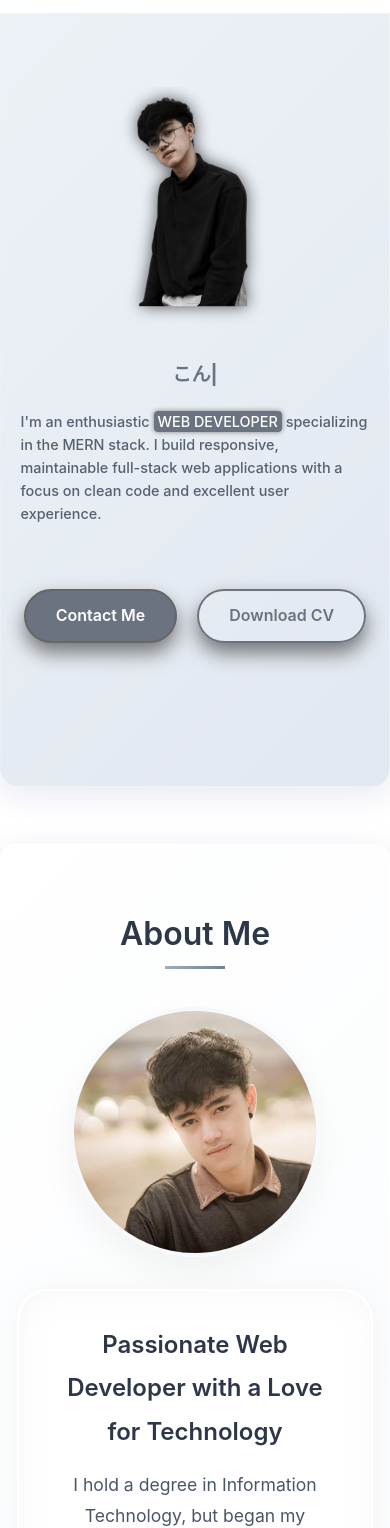
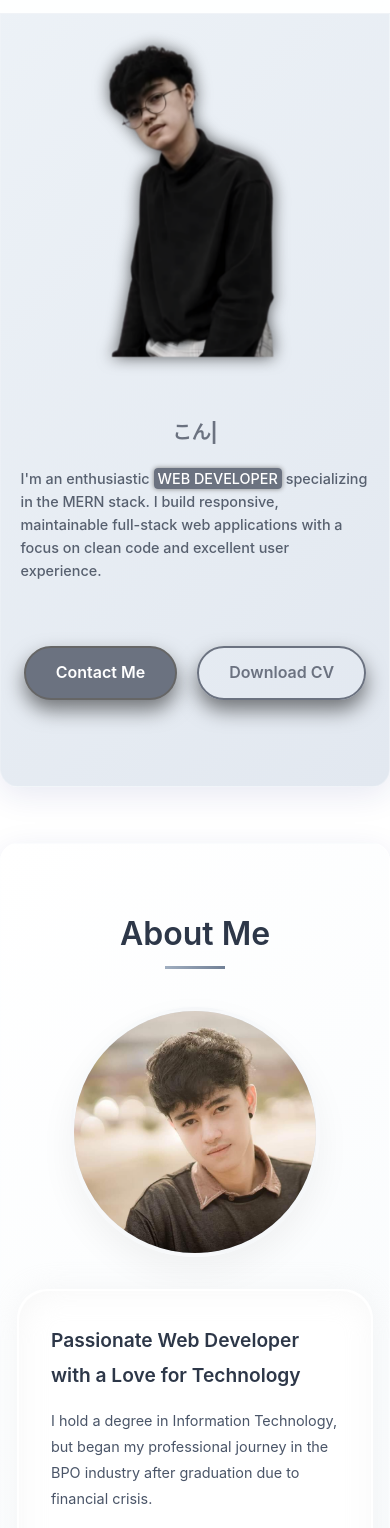
Before and after one commit to Gemar029/portfoliofinal, a website: page index.html in a window 390 px wide. Shown: the part 57-1585 px from the top of the page. Drawn offline with nearby package versions, Linux system fonts and the light colour scheme.

Commit message:
04/15/2025 Fix text sizing

```diff
--- a/styles.css
+++ b/styles.css
@@ -453,6 +453,7 @@ nav.scrolled {
     font-size: 1.1rem;
     line-height: 1.8;
     color: #4a5568;
+    text-align: left;
 }
 
 .about-text h3 {
@@ -1051,7 +1052,7 @@ footer {
 
   .hero-image {
     order: -1;
-    max-width: 70vw;
+    max-width: 300px;
     margin: 0 auto;
   }
 
@@ -1113,7 +1114,7 @@ footer {
 
   .hero-image {
     order: -1;
-    max-width: 60vw;
+    max-width: 100vw;
     margin: 0 auto;
   }
 
@@ -1129,6 +1130,17 @@ footer {
   .modal-content.success-box {
     padding: 1.5rem;
   }
+
+  /* About Section */
+  .about-text-content h3{
+    font-size: 1.2rem;
+  }
+
+  .about-text-content p{
+    font-size: 0.9rem;
+  }
+
+
 }
 
 /* Dark Theme */
```
